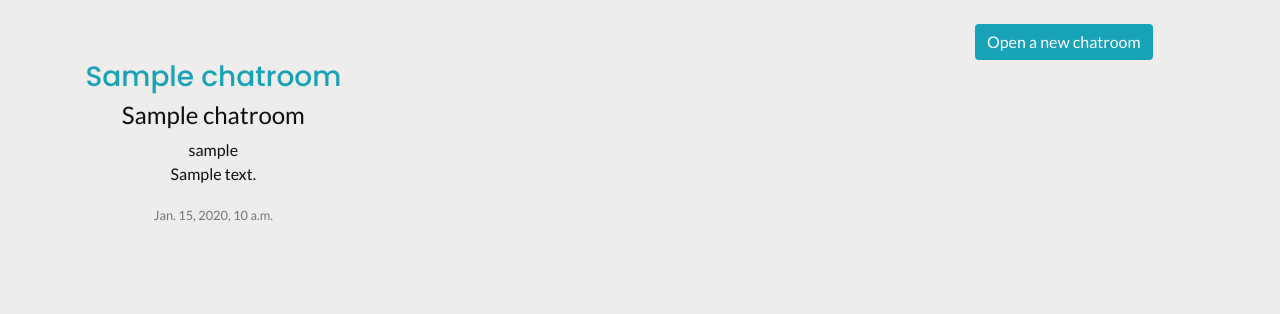
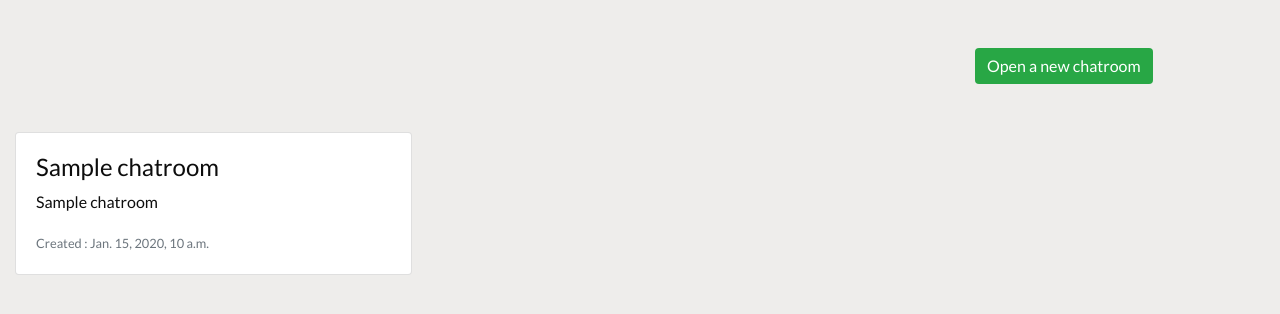
Before and after one commit to trevthedev777/together-hackathon-june-22, a Django app: page /chatrooms/ in a window 1280 px wide. Shown: the part 131-445 px from the top of the page. Run offline with Django 3.2, Linux system fonts and the light colour scheme; tables that the repository leaves empty hold one stand-in row (values such as "Sample post"); parts of the project's set-up code (start-up, migrations or seed data) failed here and were passed over; some libraries are stand-ins or nearby versions.

Commit message:
wrap the chatrooms in cards (#68)

```diff
--- a/chatrooms/models.py
+++ b/chatrooms/models.py
@@ -11,6 +11,7 @@ class Chatroom(models.Model):
 
     name = models.CharField(max_length=20, blank=False)
     subject = models.CharField(max_length=145, blank=False)
+    date_created = models.DateTimeField(auto_now_add=True)
 
     def __str__(self):
         return self.name
--- a/chatrooms/templates/chatrooms/chatrooms.html
+++ b/chatrooms/templates/chatrooms/chatrooms.html
@@ -3,25 +3,11 @@
 
 {% block content %}
 <div class="container-fluid my-4">
-        <div class="row">
+    <div class="row my-5">
         <div class="col-2 offset-9">
-                <button class="btn btn-info" type="button" data-toggle="modal" data-target="#myModal">Open a new chatroom</button>
+            <button class="btn btn-success" type="button" data-toggle="modal" data-target="#myModal">Open a new chatroom
+            </button>
         </div>
-        </div>
-        <div class="row text-center">
-            {% for chatroom in chatrooms %}
-                <div class="col-12 col-md-6 col-lg-4">
-                    <h3 class="text-info">{{ chatroom.name }}</h3>
-                    <h4>{{ chatroom.subject }}</h4>
-                    {% for i in chatroom.comment.all %}
-                        <p>
-                            {{ i.user }} <br>
-                            {{ i.content }}
-                        </p>
-                        <small class="text-muted">{{ i.date }}</small>
-                    {% endfor %}
-                </div>
-            {% endfor %}
     </div>
     <div class="modal" tabindex="-1" role="dialog" id="myModal">
         <div class="modal-dialog" role="document">
@@ -45,5 +31,32 @@
             </div>
         </div>
     </div>
+
+
+
+
+
+
+
+
+
+    <div class="row">
+        <div class="col">
+            <div class="card-group row">
+                {% for chatroom in chatrooms %}
+                <div class="col-12 col-md-6 col-lg-4">
+                    <div class="card">
+                        <div class="card-body">
+                            <h4>{{ chatroom.name }}</h4>
+                            <p class="card-text">{{ chatroom.subject }}</p>
+                            <p class="card-text"><small class="text-muted">Created : {{ chatroom.date_created }}</small></p>
+                        </div>
+                    </div>
+                </div>
+                {% endfor %}
+            </div>
+
+        </div>
+    </div>
 </div>
 {% endblock %}
--- a/connect_with/settings.py
+++ b/connect_with/settings.py
@@ -178,6 +178,9 @@ USE_TZ = True
 
 STATIC_URL = '/static/'
 STATICFILES_DIRS = (os.path.join(BASE_DIR, 'static'),)
+STATIC_ROOT = os.path.join(os.path.dirname(BASE_DIR), "static")
+
+
 
 # for media files
 # MEDIA_URL = '/media/'
--- a/connect_with/urls.py
+++ b/connect_with/urls.py
@@ -2,6 +2,9 @@
 
 from django.contrib import admin
 from django.urls import path, include
+from django.conf.urls.static import static
+from django.conf import settings
+
 
 # for media option
 # from django.conf import settings
@@ -12,4 +15,4 @@ urlpatterns = [
     path('accounts/', include('allauth.urls')),
     path('', include('home.urls')),
     path('chatrooms/', include('chatrooms.urls')),
-]  # + static(settings.MEDIA_URL, document_root=settings.MEDIA_ROOT)
+]   + static(settings.MEDIA_URL, document_root=settings.MEDIA_ROOT)
--- a/templates/base.html
+++ b/templates/base.html
@@ -133,6 +133,11 @@
                 // Display toasts messages
                 $('.toast').toast('show');
             </script>
+            <script>
+                if ( window.history.replaceState ) {
+                  window.history.replaceState( null, null, window.location.href );
+                }
+                </script>
         {% endblock %}
     </body>
 </html>
```
Also changed, not shown: chatrooms/migrations/0004_chatroom_date_created.py (added). Lines whose indentation alone changed are shown as unchanged.
